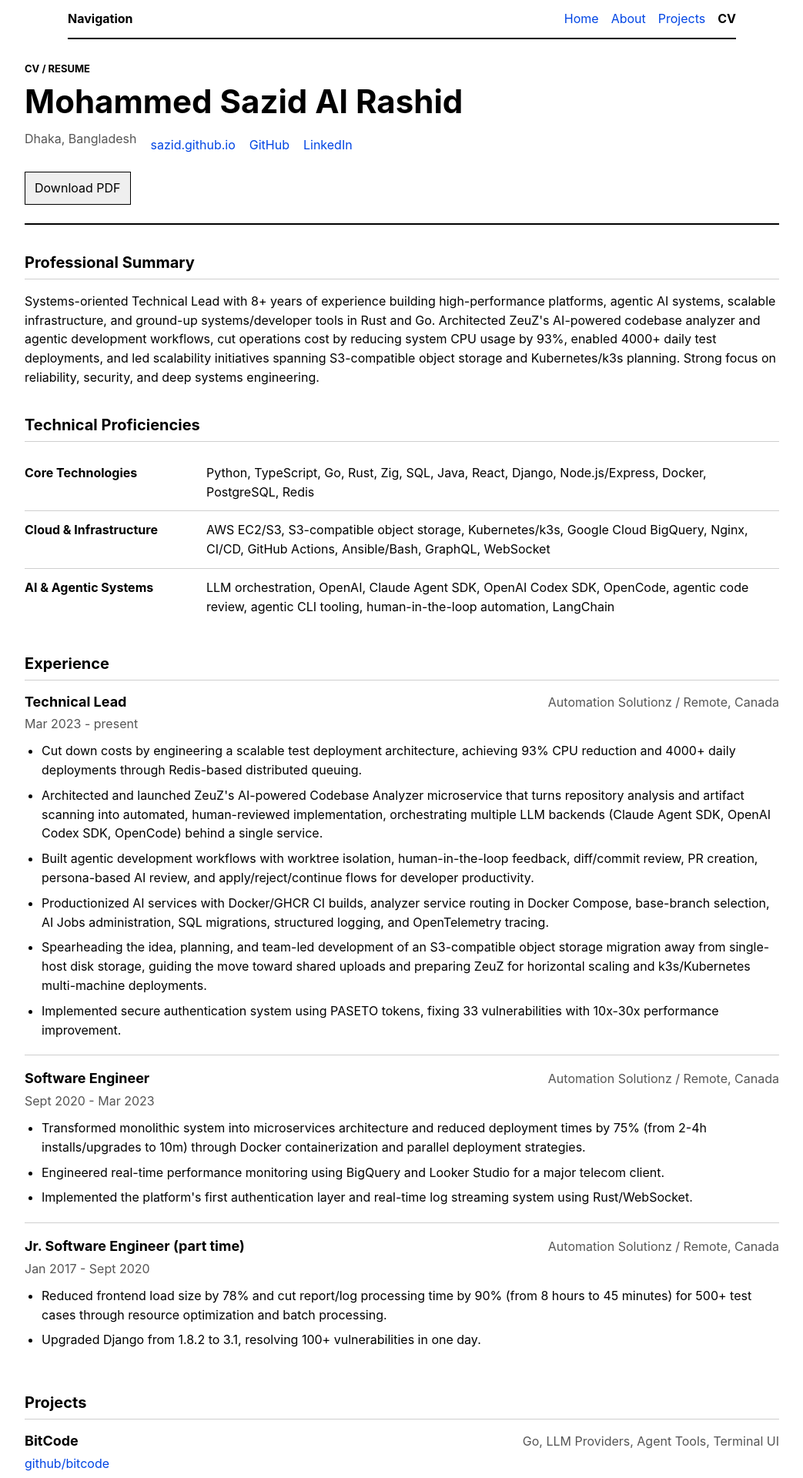
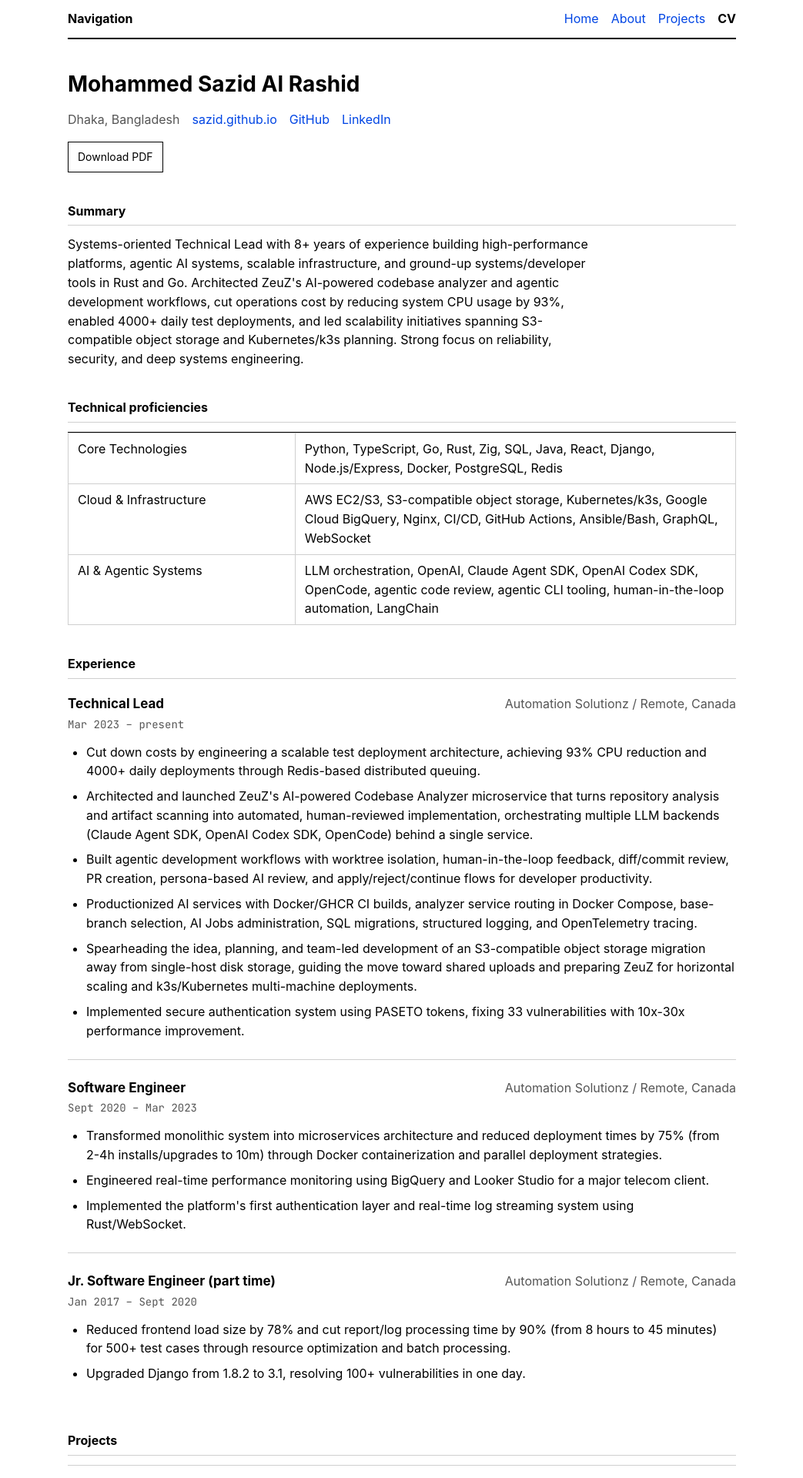
Before and after one commit to sazid/sazid.github.io, a Jekyll site: the page built from resume.md, in a window 1280 px wide. Shown: the top 1920 px of the page at 77% size, without its empty margins (118-1161 px from the left). Built offline with Jekyll 4.4.1, drawn with Linux system fonts in a browser that asks for light colours; some of the changed text lies outside the part shown.

Commit message:
Add entry and button components and rebuild CV page

```diff
--- a/_sass/_components.scss
+++ b/_sass/_components.scss
@@ -134,6 +134,76 @@
   font-size: var(--size-small);
 }
 
+// ── Entry ───────────────────────────────────────────────────────────────────
+// For content that looks like a table row but is not tabular: a job, a project,
+// a degree. Uses a real heading and a real list so screen readers announce it
+// correctly, while matching the sheets visually.
+
+.entry {
+  padding: var(--space-5) 0;
+  border-top: var(--rule) solid var(--border);
+}
+
+.entry:first-of-type {
+  padding-top: var(--space-2);
+  border-top: 0;
+}
+
+.entry-head {
+  display: grid;
+  grid-template-columns: minmax(0, 1fr) minmax(0, 0.7fr);
+  gap: var(--space-4);
+  align-items: baseline;
+}
+
+.entry-meta {
+  margin: 0;
+  color: var(--muted);
+  text-align: right;
+}
+
+.entry-period {
+  margin: var(--space-1) 0 var(--space-3);
+  color: var(--muted);
+  font-family: var(--font-mono);
+  font-size: var(--size-small);
+}
+
+.entry-list { margin: 0; }
+
+// ── Button ──────────────────────────────────────────────────────────────────
+
+.button {
+  display: inline-block;
+  padding: var(--space-2) var(--space-3);
+  border: var(--rule) solid var(--border-strong);
+  background: var(--bg);
+  color: var(--text);
+  font-size: var(--size-small);
+}
+
+.button:hover,
+.button:focus-visible {
+  background: var(--text);
+  color: var(--bg);
+  text-decoration: none;
+}
+
+// ── Inline meta list ────────────────────────────────────────────────────────
+// The location / website / profile line under a page title.
+
+.meta-list {
+  display: flex;
+  flex-wrap: wrap;
+  gap: var(--space-2) var(--space-4);
+  margin: 0 0 var(--space-4);
+  padding: 0;
+  list-style: none;
+  color: var(--muted);
+}
+
+.meta-list li + li { margin-top: 0; }
+
 // ── Responsive ──────────────────────────────────────────────────────────────
 // One breakpoint for the whole site.
 
@@ -144,4 +214,7 @@
   .sheet-grid { grid-template-columns: 1fr; }
   .sheet-grid .sheet-wrap { margin-bottom: var(--space-4); }
   .sheet--rows tbody th { width: auto; }
+
+  .entry-head { display: block; }
+  .entry-meta { margin-top: var(--space-1); text-align: left; }
 }
--- a/_sass/_pages.scss
+++ b/_sass/_pages.scss
@@ -2,111 +2,6 @@
 // broken between commits. Task 5 deletes every .cv-* rule and Task 6 deletes
 // every .resume-*, .projects-*, and .project-* rule. This file should be empty
 // by the end of the plan.
-
-.resume-page {
-  width: min(960px, calc(100vw - 32px));
-  margin-left: 50%;
-  transform: translateX(-50%);
-}
-
-.resume-embed {
-  width: 100%;
-  min-height: 720px;
-  height: calc(100vh - 180px);
-  border: var(--rule) solid var(--border);
-}
-
-.cv-page {
-  width: min(980px, calc(100vw - 32px));
-  margin-left: 50%;
-  transform: translateX(-50%);
-  padding-bottom: 56px;
-  color: var(--text);
-  line-height: 1.55;
-}
-
-.cv-header {
-  padding: 28px 0 24px;
-  margin-bottom: 34px;
-  border-bottom: 2px solid var(--text);
-}
-
-.cv-label {
-  margin: 0 0 10px;
-  color: var(--text);
-  font-size: 13px;
-  font-weight: 700;
-  text-transform: uppercase;
-}
-
-.cv-header h1 { margin: 0 0 14px; font-size: 42px; line-height: 1.08; }
-
-.cv-meta {
-  display: flex;
-  flex-wrap: wrap;
-  gap: 8px 18px;
-  padding: 0;
-  margin: 0;
-  list-style: none;
-  color: var(--muted);
-}
-
-.cv-meta li { white-space: nowrap; }
-.cv-download { margin: 22px 0 0; }
-
-.cv-download a {
-  display: inline-block;
-  padding: 8px 12px;
-  border: var(--rule) solid var(--text);
-  color: var(--text);
-  background: var(--fill);
-}
-
-.cv-download a:hover {
-  background: var(--text);
-  color: var(--bg);
-  text-decoration: none;
-}
-
-.cv-section { margin-top: 36px; }
-
-.cv-section h2 {
-  padding-bottom: 8px;
-  margin: 0 0 16px;
-  border-bottom: var(--rule) solid var(--border);
-  color: var(--text);
-  font-size: 20px;
-}
-
-.cv-skill-list { margin: 0; }
-
-.cv-skill-list div {
-  display: grid;
-  grid-template-columns: 220px minmax(0, 1fr);
-  gap: 16px;
-  padding: 12px 0;
-  border-top: var(--rule) solid var(--border);
-}
-
-.cv-skill-list div:first-child { border-top: 0; }
-.cv-skill-list dt { font-weight: 700; }
-.cv-skill-list dd { margin: 0; }
-
-.cv-entry { padding: 18px 0 20px; border-top: var(--rule) solid var(--border); }
-.cv-entry:first-of-type { border-top: 0; padding-top: 0; }
-
-.cv-entry-heading {
-  display: grid;
-  grid-template-columns: minmax(0, 1fr) minmax(220px, 0.72fr);
-  gap: 16px;
-  align-items: baseline;
-}
-
-.cv-entry-heading h3 { margin: 0; font-size: 18px; }
-.cv-entry-heading p { margin: 0; color: var(--muted); text-align: right; }
-.cv-period { margin: 4px 0 10px; color: var(--muted); }
-.cv-entry ul { padding-left: 22px; margin: 0; }
-.cv-entry li + li { margin-top: 8px; }
 
 .projects-page {
   width: min(920px, calc(100vw - 32px));
@@ -225,10 +120,6 @@
 .project-links a { color: var(--link); font-size: 13px; font-weight: 700; }
 
 @media screen and (max-width: 1024px) {
-  .cv-header h1 { font-size: 30px; }
-  .cv-meta li { white-space: normal; }
-  .cv-skill-list div, .cv-entry-heading { display: block; }
-  .cv-entry-heading p { margin-top: 4px; text-align: left; }
   .projects-header h1 { font-size: 30px; }
   .project-timeline::before { left: 3px; }
   .project-event { display: block; padding-left: 22px; }
--- a/resume.md
+++ b/resume.md
@@ -6,97 +6,105 @@ description: Public CV for Mohammed Sazid Al Rashid.
 
 {% assign resume = site.data.resume %}
 
-<article class="cv-page">
-  <header class="cv-header">
-    <p class="cv-label">CV / Resume</p>
-    <h1>{{ resume.name }}</h1>
-    <ul class="cv-meta">
-      <li>{{ resume.location }}</li>
-      <li><a href="{{ resume.website.url }}">{{ resume.website.label }}</a></li>
-      {% for profile in resume.profiles %}
-      <li><a href="{{ profile.url }}">{{ profile.label }}</a></li>
-      {% endfor %}
-    </ul>
-    <p class="cv-download"><a href="{{ resume.pdf }}">Download PDF</a></p>
-  </header>
+<article>
+  <h1>{{ resume.name }}</h1>
 
-  <section class="cv-section">
-    <h2>Professional Summary</h2>
+  <ul class="meta-list">
+    <li>{{ resume.location }}</li>
+    <li><a href="{{ resume.website.url }}">{{ resume.website.label }}</a></li>
+    {% for profile in resume.profiles %}
+    <li><a href="{{ profile.url }}">{{ profile.label }}</a></li>
+    {% endfor %}
+  </ul>
+
+  <p><a class="button" href="{{ resume.pdf }}">Download PDF</a></p>
+
+  <h2 class="section-label">Summary</h2>
+  <div class="prose">
     <p>{{ resume.summary }}</p>
-  </section>
+  </div>
 
-  <section class="cv-section">
-    <h2>Technical Proficiencies</h2>
-    <dl class="cv-skill-list">
-      {% for skill in resume.skills %}
-      <div>
-        <dt>{{ skill.label }}</dt>
-        <dd>{{ skill.details }}</dd>
-      </div>
-      {% endfor %}
-    </dl>
-  </section>
+  <h2 class="section-label">Technical proficiencies</h2>
+  <div class="sheet-wrap" tabindex="0" role="region" aria-label="Technical proficiencies">
+    <table class="sheet sheet--rows">
+      <caption class="visually-hidden">Technical proficiencies by category</caption>
+      <tbody>
+        {% for skill in resume.skills %}
+        <tr>
+          <th scope="row">{{ skill.label }}</th>
+          <td>{{ skill.details }}</td>
+        </tr>
+        {% endfor %}
+      </tbody>
+    </table>
+  </div>
 
-  <section class="cv-section">
-    <h2>Experience</h2>
-    {% for job in resume.experience %}
-    <section class="cv-entry">
-      <div class="cv-entry-heading">
-        <h3>{{ job.role }}</h3>
-        <p>{{ job.company }} / {{ job.location }}</p>
-      </div>
-      <p class="cv-period">{{ job.period }}</p>
-      <ul>
-        {% for highlight in job.highlights %}
-        <li>{{ highlight }}</li>
-        {% endfor %}
-      </ul>
-    </section>
-    {% endfor %}
-  </section>
-
-  <section class="cv-section">
-    <h2>Projects</h2>
-    {% for project in resume.projects %}
-    <section class="cv-entry">
-      <div class="cv-entry-heading">
-        <h3>{{ project.name }}</h3>
-        <p>{{ project.stack }}</p>
-      </div>
-      <p class="cv-period"><a href="{{ project.link.url }}">{{ project.link.label }}</a></p>
-      <ul>
-        {% for highlight in project.highlights %}
-        <li>{{ highlight }}</li>
-        {% endfor %}
-      </ul>
-    </section>
-    {% endfor %}
-  </section>
-
-  <section class="cv-section">
-    <h2>Open Source Contributions</h2>
-    <ul class="cv-oss-list">
-      {% for item in resume.open_source %}
-      <li>{{ item.project }}: <a href="{{ item.url }}">{{ item.label }}</a></li>
+  <h2 class="section-label">Experience</h2>
+  {% for job in resume.experience %}
+  <section class="entry">
+    <div class="entry-head">
+      <h3>{{ job.role }}</h3>
+      <p class="entry-meta">{{ job.company }} / {{ job.location }}</p>
+    </div>
+    <p class="entry-period">{{ job.period }}</p>
+    <ul class="entry-list">
+      {% for highlight in job.highlights %}
+      <li>{{ highlight }}</li>
       {% endfor %}
     </ul>
   </section>
+  {% endfor %}
 
-  <section class="cv-section">
-    <h2>Education</h2>
-    {% for item in resume.education %}
-    <section class="cv-entry">
-      <div class="cv-entry-heading">
-        <h3>{{ item.institution }}</h3>
-        <p>{{ item.degree }}</p>
-      </div>
-      <p class="cv-period">{{ item.period }}</p>
-      <ul>
-        {% for highlight in item.highlights %}
-        <li>{{ highlight }}</li>
+  <h2 class="section-label">Projects</h2>
+  {% for project in resume.projects %}
+  <section class="entry">
+    <div class="entry-head">
+      <h3>{{ project.name }}</h3>
+      <p class="entry-meta">{{ project.stack }}</p>
+    </div>
+    <p class="entry-period"><a href="{{ project.link.url }}">{{ project.link.label }}</a></p>
+    <ul class="entry-list">
+      {% for highlight in project.highlights %}
+      <li>{{ highlight }}</li>
+      {% endfor %}
+    </ul>
+  </section>
+  {% endfor %}
+
+  <h2 class="section-label">Open source contributions</h2>
+  <div class="sheet-wrap" tabindex="0" role="region" aria-label="Open source contributions">
+    <table class="sheet">
+      <caption class="visually-hidden">Open source contributions</caption>
+      <thead>
+        <tr>
+          <th scope="col">Project</th>
+          <th scope="col">Contribution</th>
+        </tr>
+      </thead>
+      <tbody>
+        {% for item in resume.open_source %}
+        <tr>
+          <th scope="row">{{ item.project }}</th>
+          <td><a href="{{ item.url }}">{{ item.label }}</a></td>
+        </tr>
         {% endfor %}
-      </ul>
-    </section>
-    {% endfor %}
+      </tbody>
+    </table>
+  </div>
+
+  <h2 class="section-label">Education</h2>
+  {% for item in resume.education %}
+  <section class="entry">
+    <div class="entry-head">
+      <h3>{{ item.institution }}</h3>
+      <p class="entry-meta">{{ item.degree }}</p>
+    </div>
+    <p class="entry-period">{{ item.period }}</p>
+    <ul class="entry-list">
+      {% for highlight in item.highlights %}
+      <li>{{ highlight }}</li>
+      {% endfor %}
+    </ul>
   </section>
+  {% endfor %}
 </article>
```
